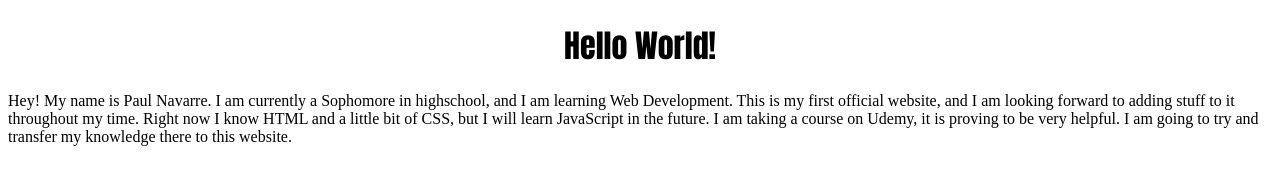
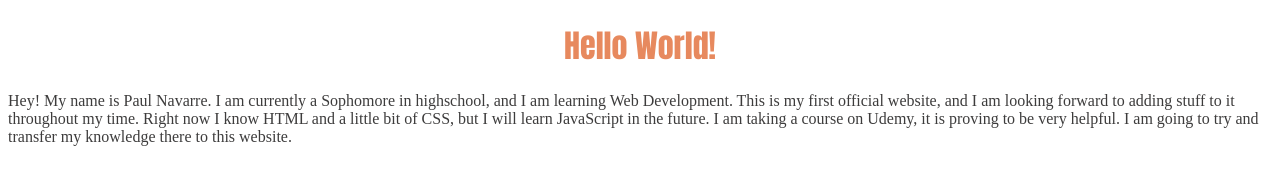
Before and after one commit to DrNavarrio/First-Website, a plain HTML site: page index.html in a window 1280 px wide. Drawn offline with Linux system fonts and the light colour scheme.

Commit message:
Update index.html

```diff
--- a/index.html
+++ b/index.html
@@ -5,8 +5,8 @@
 </head>
 <body>
 
-<h1 style="font-family: Impact; text-align: center;">Hello World!</h1>
-<p style="font-family: Times New Roman; text-align: left;"> Hey! My name is Paul Navarre. I am currently a Sophomore in highschool, and I am learning Web Development. This is my first official website, and I am looking forward to adding stuff to it throughout my time. Right now I know HTML and a little bit of CSS, but I will learn JavaScript in the future. I am taking a course on Udemy, it is proving to be very helpful. I am going to try and transfer my knowledge there to this website. </p>
+<h1 style="font-family: Impact; text-align: center; color: rgb(231, 137, 94);">Hello World!</h1>
+<p style="font-family: Times New Roman; text-align: left; color: rgb(61, 60, 60)"> Hey! My name is Paul Navarre. I am currently a Sophomore in highschool, and I am learning Web Development. This is my first official website, and I am looking forward to adding stuff to it throughout my time. Right now I know HTML and a little bit of CSS, but I will learn JavaScript in the future. I am taking a course on Udemy, it is proving to be very helpful. I am going to try and transfer my knowledge there to this website. </p>
 
 
 
```
